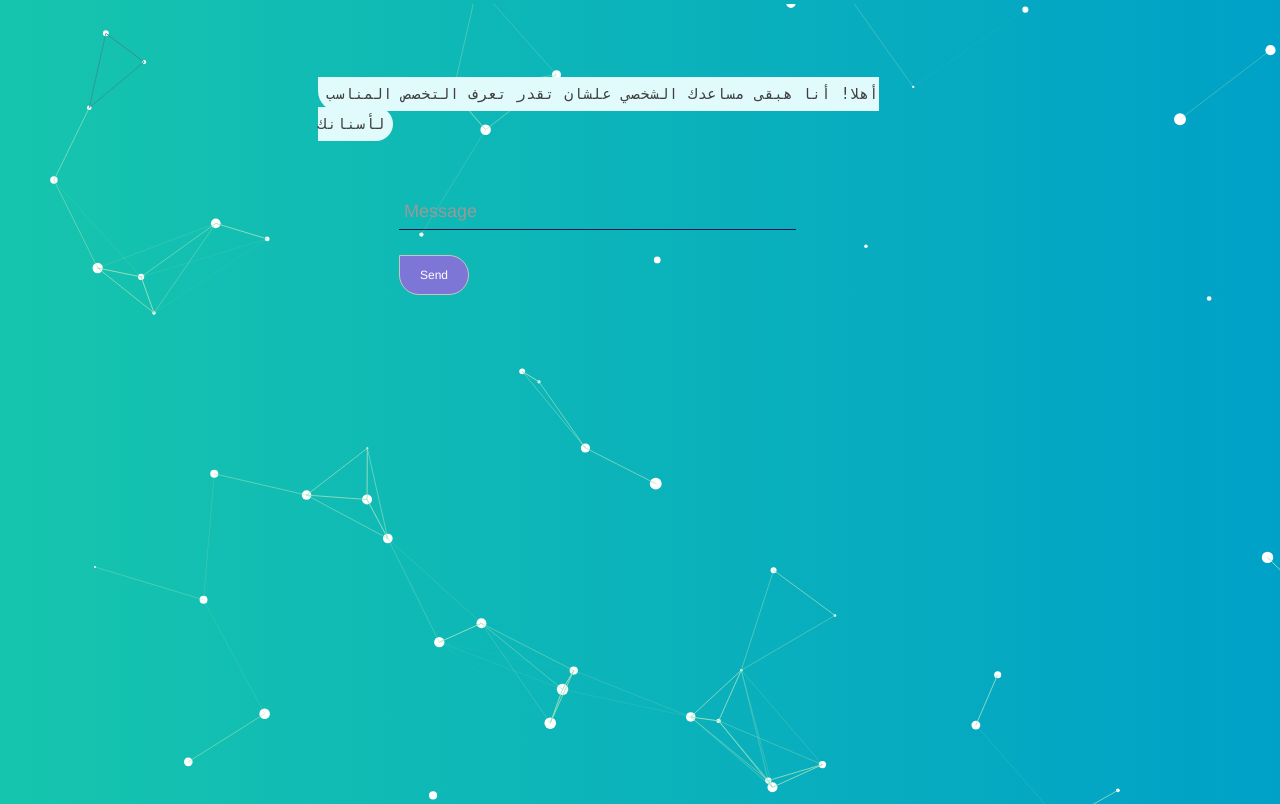
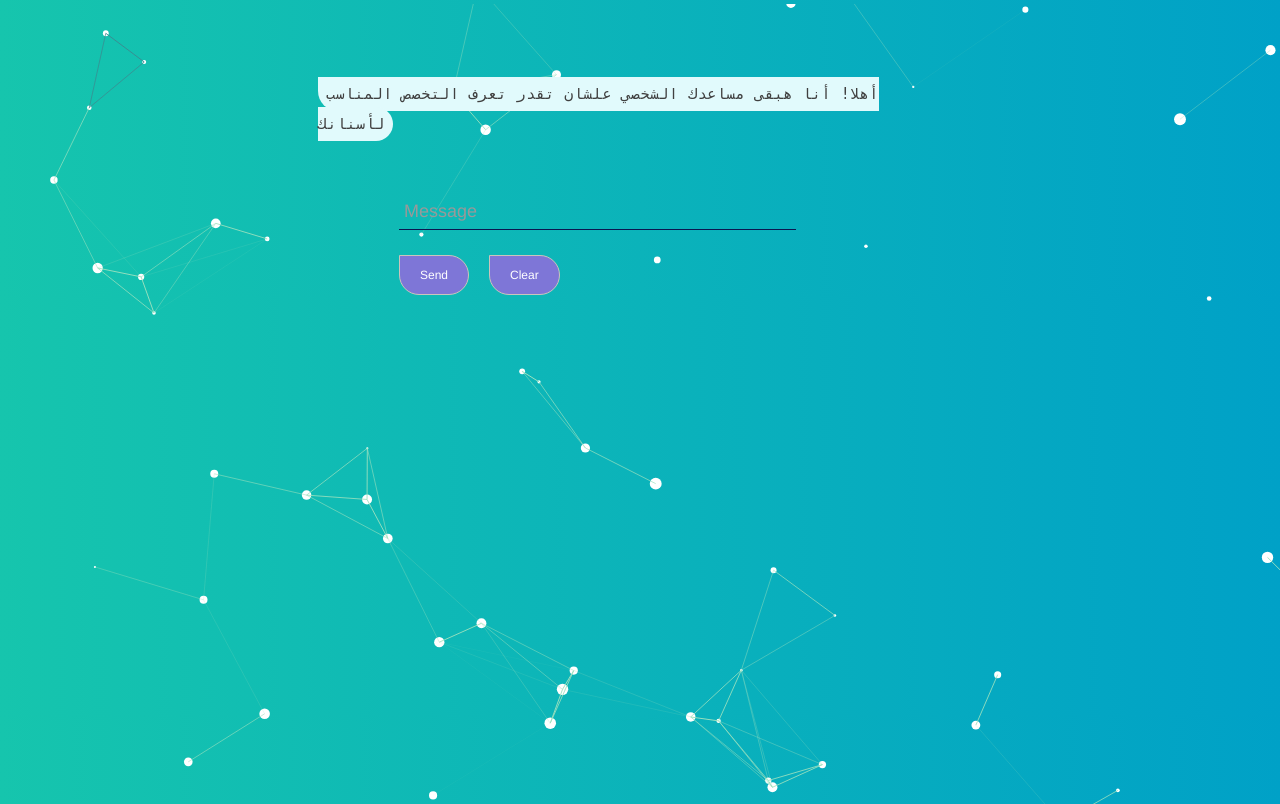
Before and after one commit to AyaIIbrahim/MDBOT2.0, a Flask app: page /chat in a window 1280 px wide. Shown: the part 126-930 px from the top of the page. Run offline with Flask 2, Linux system fonts and the light colour scheme; parts of the project's set-up code (start-up, migrations or seed data) failed here and were passed over; some libraries are stand-ins or nearby versions; some web fonts are replaced.

Commit message:
Update chatbot_index.html

```diff
--- a/templates/chatbot_index.html
+++ b/templates/chatbot_index.html
@@ -31,6 +31,7 @@
             <div class="col-md-10">
                 <input autocomplete="off" id="text" type="text" name="msg" placeholder="Message" class="form-control"><br>
                 <button type="submit" id="send" class="btn btn-warning">Send</button>
+                <button type="submit" id="send" class="btn btn-warning" style="margin-left:20px"><a href="/chat">Clear</a></button>
             </div>
         </div>
   </form>
```
